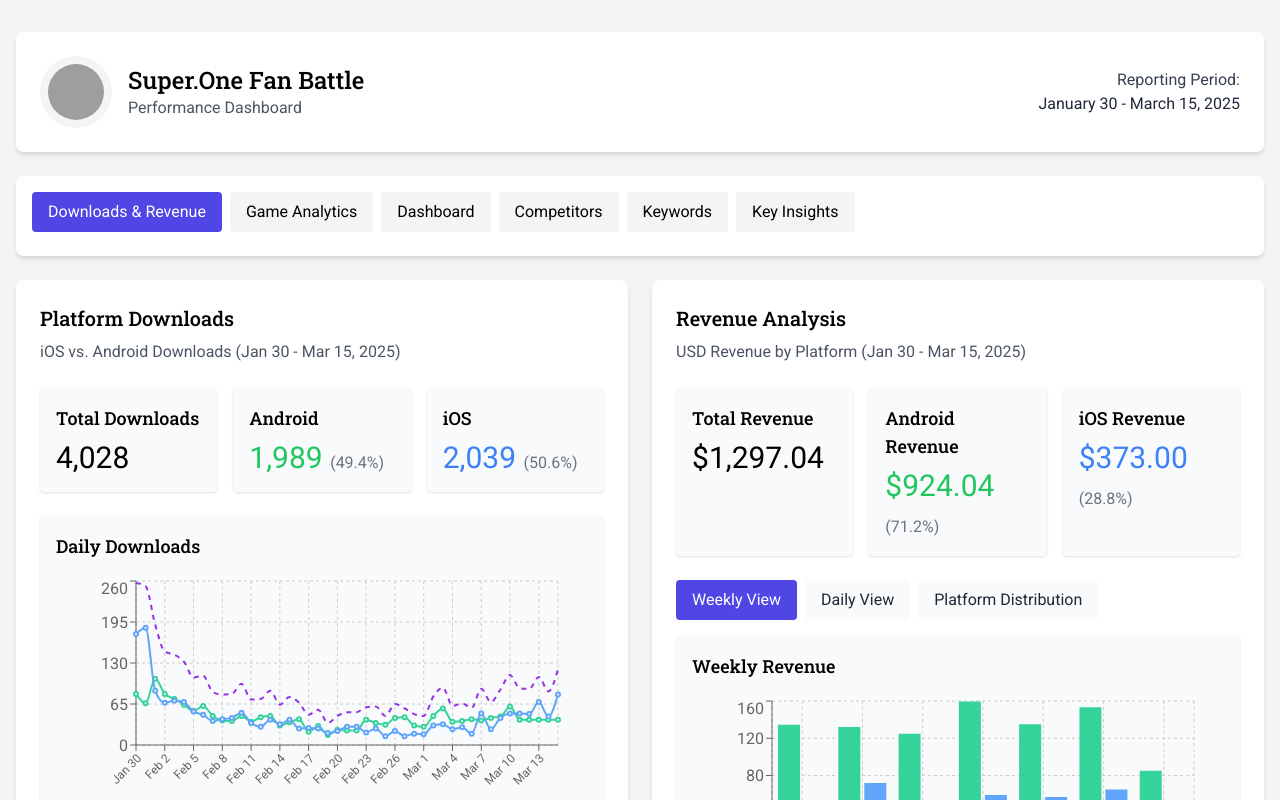
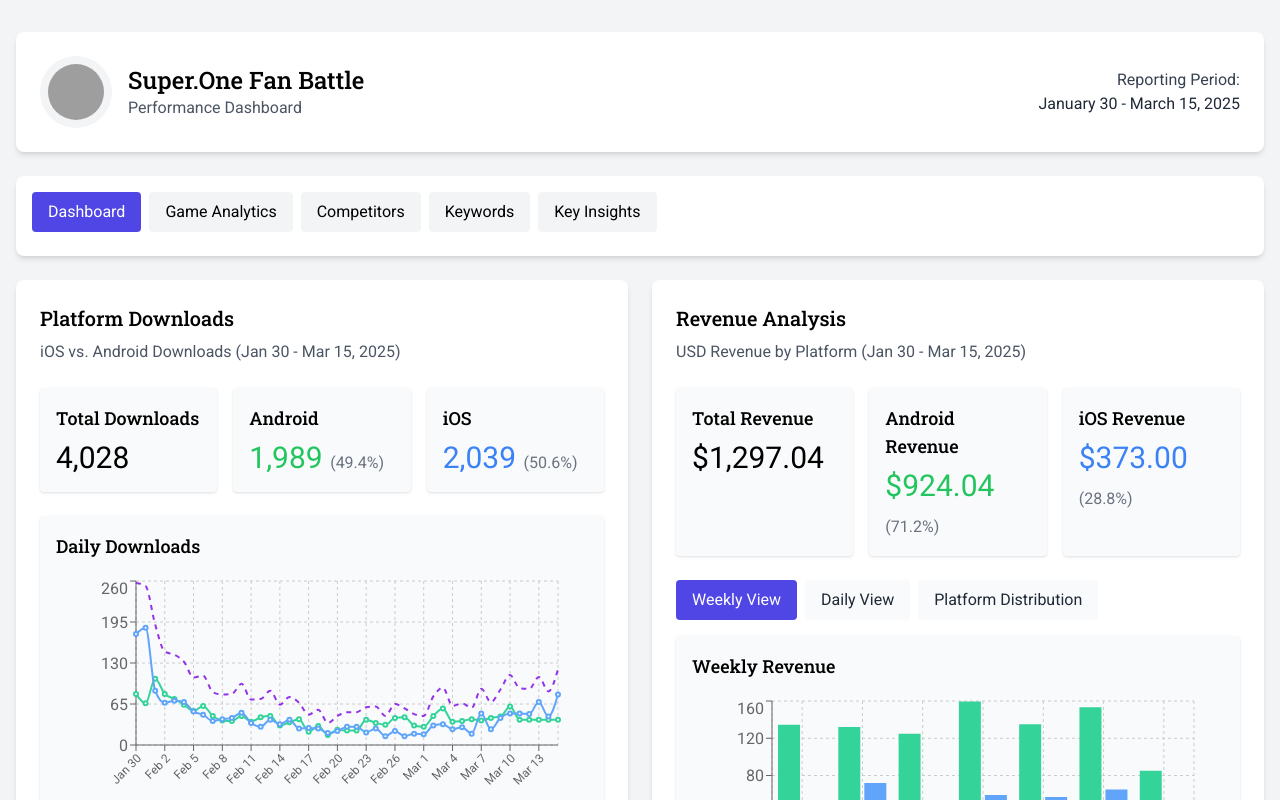
Before and after one commit to robertredbox/RBM_SuperOne_Dashboard_170325, a React (Create React App) app: page / in a window 1280 px wide. Shown: the top 800 px of the page. Built offline with nearby package versions, Linux system fonts and the light colour scheme; grey boxes are pictures that could not be loaded.

Commit message:
Remove dashboard tab and rename 'downloads & revenue' to 'dashboard'

```diff
--- a/src/App.js
+++ b/src/App.js
@@ -4,17 +4,16 @@
 import USDRevenue from './components/USDRevenue';
 import KeyInsights from './components/KeyInsights';
 import RealGameAnalytics from './components/RealGameAnalytics';
-import SuperOneDashboard from './components/SuperOneDashboard';
 import CompetitiveAnalysis from './components/CompetitiveAnalysis';
 import Keywords from './components/Keywords';
 import Footer from './components/Footer';
 
 function App() {
-  const [activeTab, setActiveTab] = useState('downloads');
+  const [activeTab, setActiveTab] = useState('dashboard');
 
   const renderTabContent = () => {
     switch (activeTab) {
-      case 'downloads':
+      case 'dashboard':
         return (
           <div className="grid grid-cols-1 lg:grid-cols-2 gap-6 mb-6">
             <PlatformDownloads />
@@ -23,8 +22,6 @@
         );
       case 'analytics':
         return <RealGameAnalytics />;
-      case 'dashboard':
-        return <SuperOneDashboard />;
       case 'competitors':
         return <CompetitiveAnalysis />;
       case 'keywords':
@@ -52,11 +49,11 @@
         <div className="bg-white rounded-lg shadow-md p-4 mb-6">
           <div className="flex flex-wrap">
             <button
-              className={`px-4 py-2 mr-2 mb-2 rounded transition-colors ${activeTab === 'downloads' ? 'bg-indigo-600 text-white' : 'bg-gray-100 hover:bg-gray-200'}`}
-              onClick={() => setActiveTab('downloads')}
+              className={`px-4 py-2 mr-2 mb-2 rounded transition-colors ${activeTab === 'dashboard' ? 'bg-indigo-600 text-white' : 'bg-gray-100 hover:bg-gray-200'}`}
+              onClick={() => setActiveTab('dashboard')}
               style={{ fontFamily: '"Roboto", sans-serif', fontWeight: 400 }}
             >
-              Downloads & Revenue
+              Dashboard
             </button>
             <button
               className={`px-4 py-2 mr-2 mb-2 rounded transition-colors ${activeTab === 'analytics' ? 'bg-indigo-600 text-white' : 'bg-gray-100 hover:bg-gray-200'}`}
@@ -64,13 +61,6 @@
               style={{ fontFamily: '"Roboto", sans-serif', fontWeight: 400 }}
             >
               Game Analytics
-            </button>
-            <button
-              className={`px-4 py-2 mr-2 mb-2 rounded transition-colors ${activeTab === 'dashboard' ? 'bg-indigo-600 text-white' : 'bg-gray-100 hover:bg-gray-200'}`}
-              onClick={() => setActiveTab('dashboard')}
-              style={{ fontFamily: '"Roboto", sans-serif', fontWeight: 400 }}
-            >
-              Dashboard
             </button>
             <button
               className={`px-4 py-2 mr-2 mb-2 rounded transition-colors ${activeTab === 'competitors' ? 'bg-indigo-600 text-white' : 'bg-gray-100 hover:bg-gray-200'}`}
```
